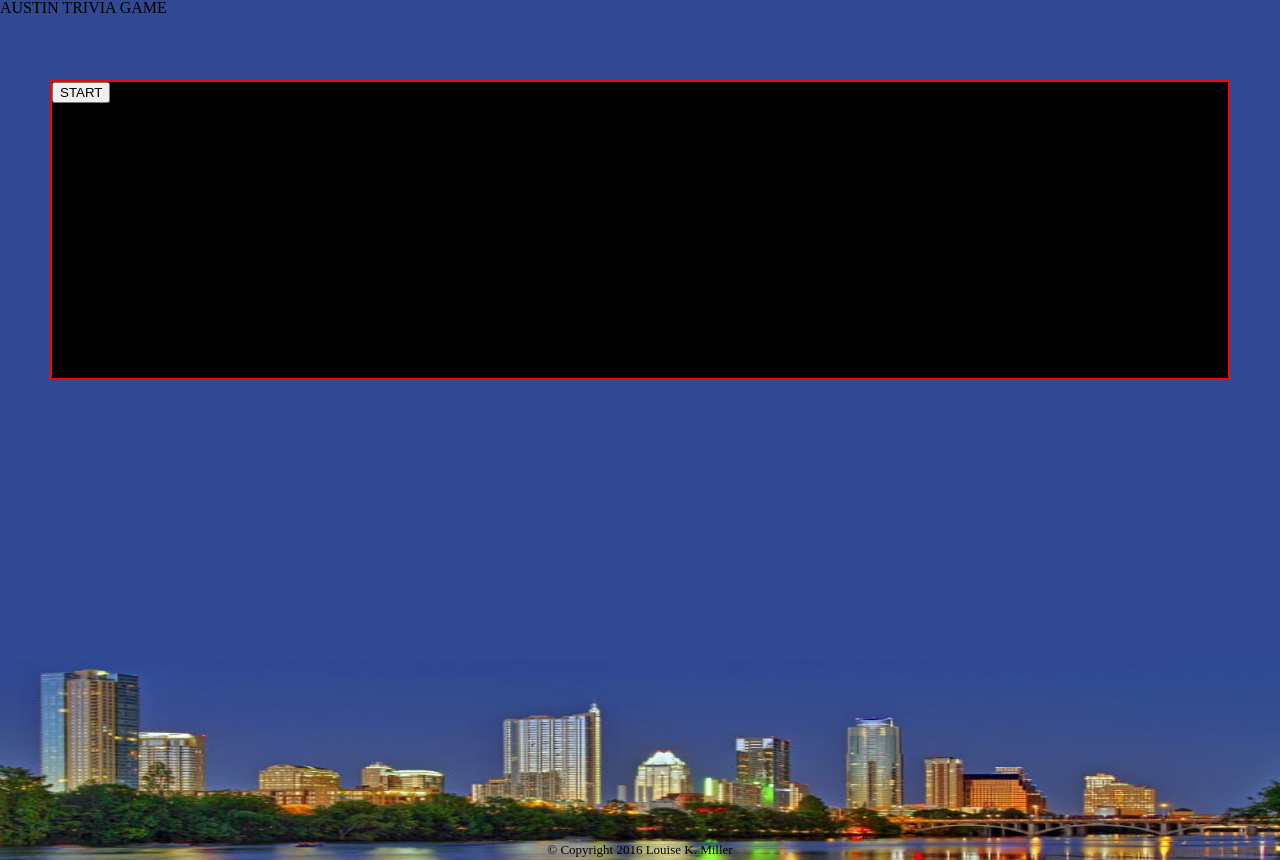
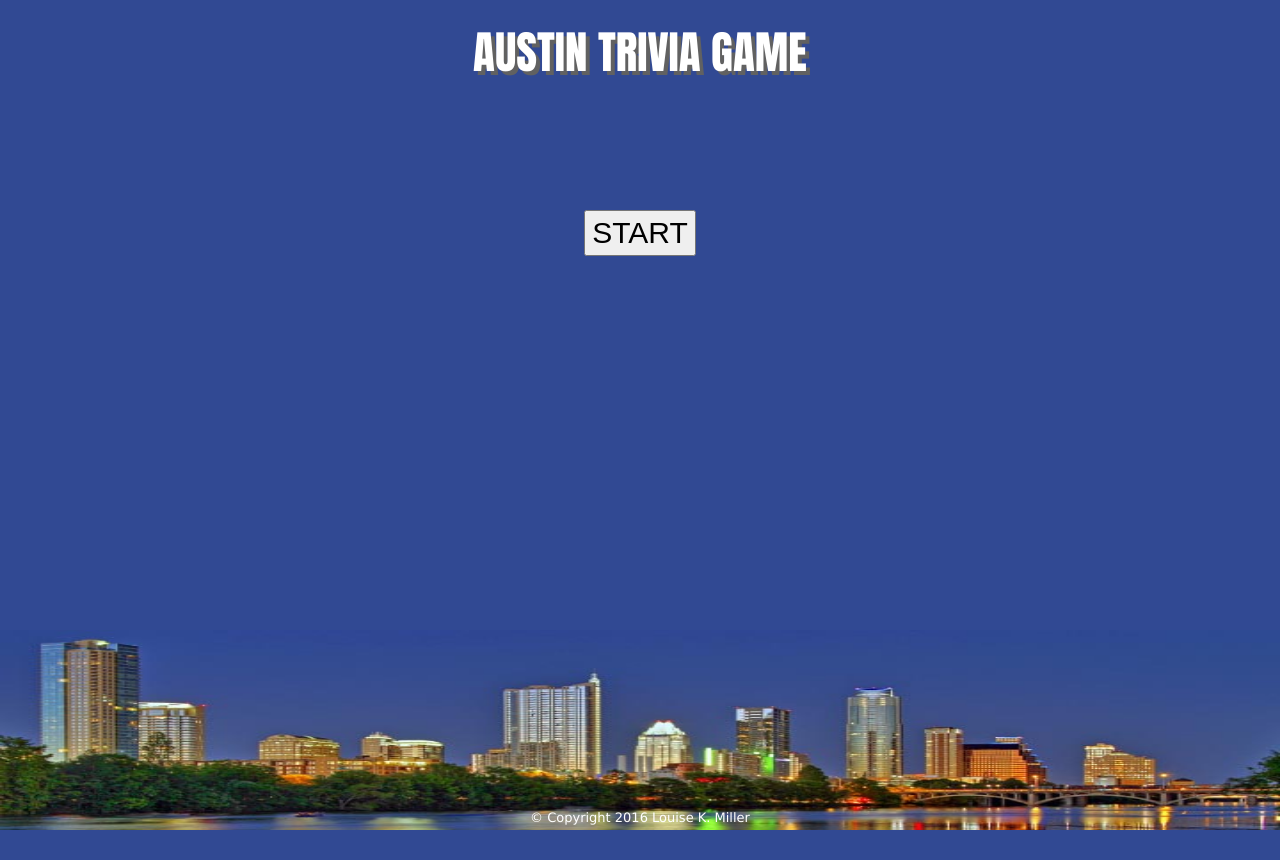
Before and after one commit to LouiseKMiller/TriviaGame, a PHP site: page / in a window 1280 px wide. After the commit the page ends 830 px from the top, so only its background shows below. Run offline with PHP 8.4, Linux system fonts and the light colour scheme.

Commit message:
style added. still have problem with page height

```diff
--- a/assets/css/style.css
+++ b/assets/css/style.css
@@ -10,13 +10,6 @@
 
 
 
- .container {
- 	margin: 0 auto;
- 	width: 100%;
- 	max-width: 1400px;
-	padding: 20px 50px;
-}
-
 .skyline {
 	background-image: url(..//images/austinSkyline.jpg);
 	background-size: 100% 200px;
@@ -25,15 +18,14 @@
 }
 
 .main {
-	height: 300px;
-	background-color: #000;
-	border: 2px solid red;
 	color: white;
+	text-align: center;
+	margin: 0 auto;
+ 	width: 100%;
+ 	max-width: 1400px;
+	padding: 20px 50px;
 }
 
-h1 {
-	height: 60px;
-}
 
 /*===================================================
 Timer
@@ -41,27 +33,81 @@ Timer
 */
 
 #timer {
-  background: white;
-  color:green;
+  color: #fff;
   font-size: 60px;
   font-family: monospace;
   text-align: center;
+  margin-top: 10px;
+  margin-bottom: 15px;
 }
 
 /*===================================================
 Typography and Buttons
 ===================================================
 */
+body {
+	font-family: Verdana, Geneva, sans-serif;
+}
+
 p {
-	font-size: 30px;
+	font-size: 25px;
 	margin-bottom: 6px;
 }
+
+
+h1	{
+	margin-top: 30px;
+	font-family: Impact, Charcoal, sans-serif;
+	font-size: 45px;
+	font-weight: 900;
+	text-align: center;
+	color:#fff;
+	text-shadow:#616161 4px 4px 0;
+}
+
 
 h2, .answers {
 	display: block;
 	font-size: 25px;
-};
+	line-height: 30px;
+	margin-bottom: 8px;
+	background-color: #314993;
+	color:#fff;
+}
 
+h3 {
+	font-size: 20px;
+	line-height: 25px;
+}
+
+
+#startButton {
+	margin-top: 100px;
+	font-size: 30px;
+	line-height: 40px;
+}
+
+
+/* Border Fade */
+.makeFade {
+  vertical-align: middle;
+  -webkit-transform: translateZ(0);
+  transform: translateZ(0);
+  box-shadow: 0 0 1px rgba(0, 0, 0, 0);
+  -webkit-backface-visibility: hidden;
+  backface-visibility: hidden;
+  -moz-osx-font-smoothing: grayscale;
+  -webkit-transition-duration: 0.3s;
+  transition-duration: 0.3s;
+  -webkit-transition-property: box-shadow;
+  transition-property: box-shadow;
+  box-shadow: inset 0 0 0 4px #e1e1e1, 0 0 1px rgba(0, 0, 0, 0);
+
+}
+.makeFade:hover, .makeFade:focus, .makeFade:active {
+  box-shadow: inset 0 0 0 4px #2098d1, 0 0 1px rgba(0, 0, 0, 0);
+  /* Hack to improve aliasing on mobile/tablet devices */
+}
 
 
 /*===================================================
@@ -83,7 +129,6 @@ html, body {
 	margin-bottom: -20px;
 }
 
-
 .page-wrap:after {
 	content: "";
 	display: block;
@@ -91,12 +136,13 @@ html, body {
 
 .site-footer, .page-wrap:after {
 	height: 20px;
+	color: #fff;
 }
+
 
 .site-footer {
 
-	line-height: 20px;
+	line-height: 15px;
 	font-size: 13px;
 	text-align: center;
-
 }
--- a/assets/javascript/app.js
+++ b/assets/javascript/app.js
@@ -71,8 +71,10 @@ function countRound(){
  }
 
 function startDelayTimer(){
-  resetTimer(10);
+  resetTimer(7);
   $('.answers').prop('disabled', true);
+  $('.answers').removeClass('makeFade'); // remove hover
+
   counter = setInterval(countDelay, 1000);
 }
 
@@ -114,12 +116,14 @@ function startRound(){
 // populate screen with current round question and answers
 	var p=$('<p>');
 	p.addClass('question'); // Add question class
+
 	p.text(game[round].question); // Add question text
 	$('#questionDiv').append(p); // Added the paragraph to the HTML
 
 	for (var i=0; i<game[round].possibleAnswers.length; i++) {
 		var b=$('<button>');
 		b.addClass('answers'); // Added a class
+		b.addClass('makeFade'); // Added class for hover attribute
 		b.attr('data', [i]); // Added a data-attribute
 		b.text(game[round].possibleAnswers[i]); // Add possible answer
 		$('#answersDiv').append(b); // Added the paragraph to the HTML
@@ -156,12 +160,12 @@ function respondWithResult () {
 	var choice = $(this).attr('data');
 	if (choice == game[round].correctAnswer) {
 		wins++;
-		$('#resultDiv').html("Correct!");
+		$('#resultDiv').html("<h3>Correct!</h3>");
 		$('#resultDiv').append("<p>" + game[round].explanation) + "</p>";
 		}
 	else {
 		losses++;
-		$('#resultDiv').html("wrong answer");
+		$('#resultDiv').html("<h3>Oops! Wrong Answer</h3>");
 		$('#resultDiv').append("<h3>The correct answer was: " + game[round].possibleAnswers[game[round].correctAnswer]);
 		$('#resultDiv').append("<p>" + game[round].explanation) + "</p>";
 		};
@@ -177,7 +181,8 @@ function respondWithResult () {
 function showFinalResult(){
 	$('#questionDiv').empty();
 	$('#answersDiv').empty();
-	$('#resultDiv').html("Game Over");
+	$('#timer').empty();
+	$('#resultDiv').html("<h2>Game Over</h2>");
 
 	$('#resultDiv').append("<h2>Correct Answers: " + wins + "</h2>")
 	$('#resultDiv').append("<h2>Incorrect Answers: " + losses + "</h2>");
--- a/index.html
+++ b/index.html
@@ -16,8 +16,9 @@
 -->
 
 <body>
+<div class="page-wrap skyline">
+
 <h1>AUSTIN TRIVIA GAME</h1>
-<div class="container page-wrap skyline">
 	<div class="main">
 
    	 	<div id="timer"></div>
@@ -27,11 +28,7 @@
    	 	<div id="startDiv">
    	 		<button id="startButton">START</button>
    	 	</div>
-
    	 </div>
-
-
-
 
 </div>
 	<footer class="site-footer">
```
Also changed, not shown: assets/css/TitleStyle.css (added, +87 -0 lines). Lines whose indentation alone changed are shown as unchanged.
